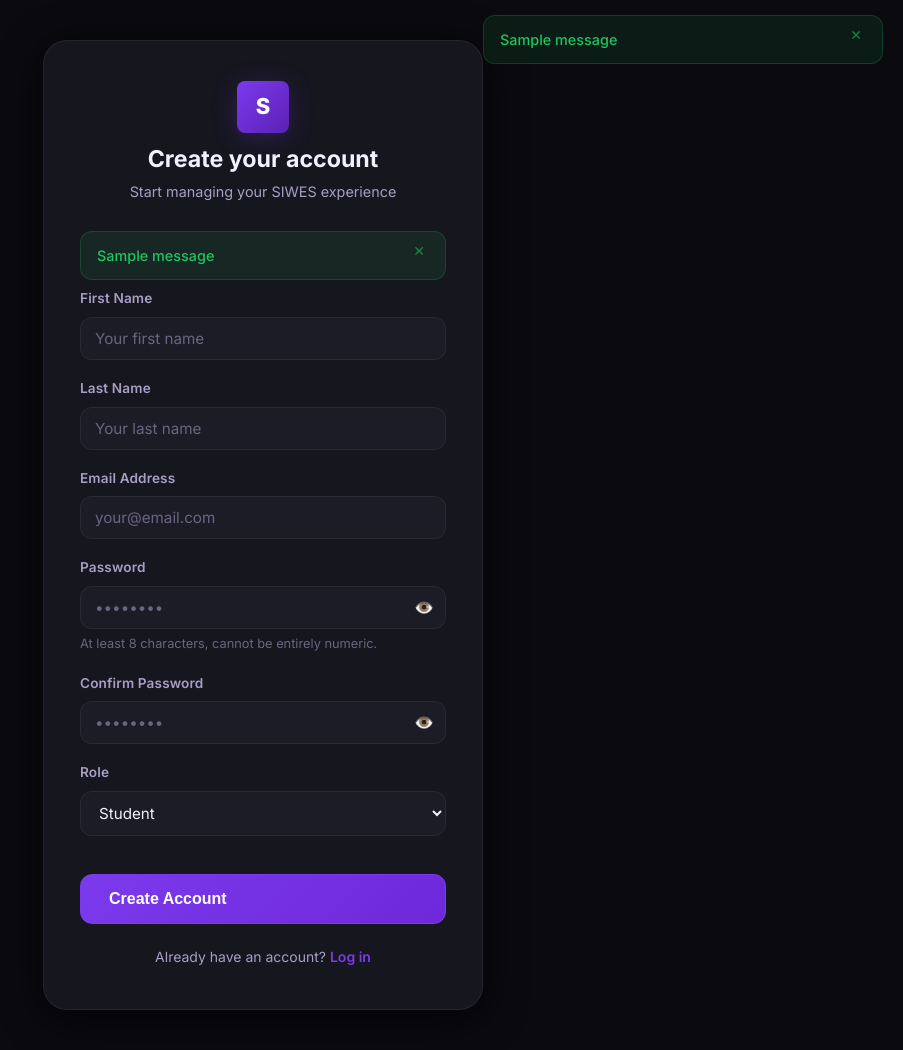
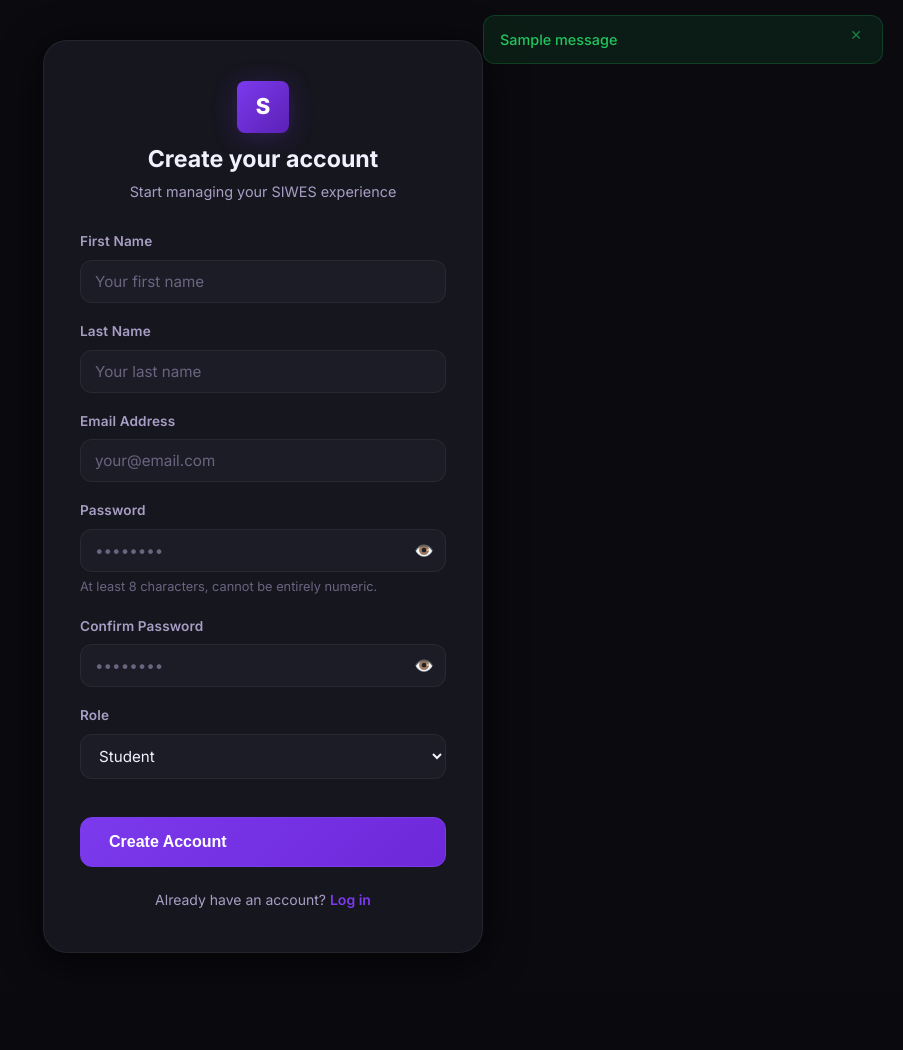
Before and after one commit to ugonaborbetty09/siwes-logbook, a Django app: page /signup/ in a window 1280 px wide. Shown: the part 65-1115 px from the top of the page, without its empty margins (377-1280 px from the left). After the commit the page ends 1018 px from the top, so only its background shows below. Run offline with Django 5.2, Linux system fonts and the light colour scheme; tables that the repository leaves empty hold one stand-in row (values such as "Sample post"); one stand-in notice (Sample message) is shown.

Commit message:
Fix duplicate signup messages

```diff
--- a/logbook/templates/logbook/signup.html
+++ b/logbook/templates/logbook/signup.html
@@ -11,15 +11,6 @@
       <h2>Create your account</h2>
       <p>Start managing your SIWES experience</p>
     </div>
-
-    {% if messages %}
-      {% for message in messages %}
-        <div class="alert alert-{{ message.tags }}" role="alert">
-          <span>{{ message }}</span>
-          <button class="alert-close" onclick="this.parentElement.remove()">✕</button>
-        </div>
-      {% endfor %}
-    {% endif %}
 
     <form method="post">
       {% csrf_token %}
--- a/logbook/views.py
+++ b/logbook/views.py
@@ -16,6 +16,7 @@ import os
 import secrets
 import string
 import csv
+import logging
 from collections import defaultdict
 from datetime import timedelta
 from functools import wraps
@@ -42,6 +43,8 @@ from .models import (
     IndustrySupervisor,
     EmailVerification,
 )
+
+logger = logging.getLogger(__name__)
 
 
 # ══════════════════════════════════════════════════════════════════════════════
@@ -247,6 +250,7 @@ def signup(request):
         try:
             _send_verification_email(user, code)
         except Exception:
+            logger.exception("Verification email failed for %s", user.email)
             user.delete()
             messages.error(
                 request,
```
